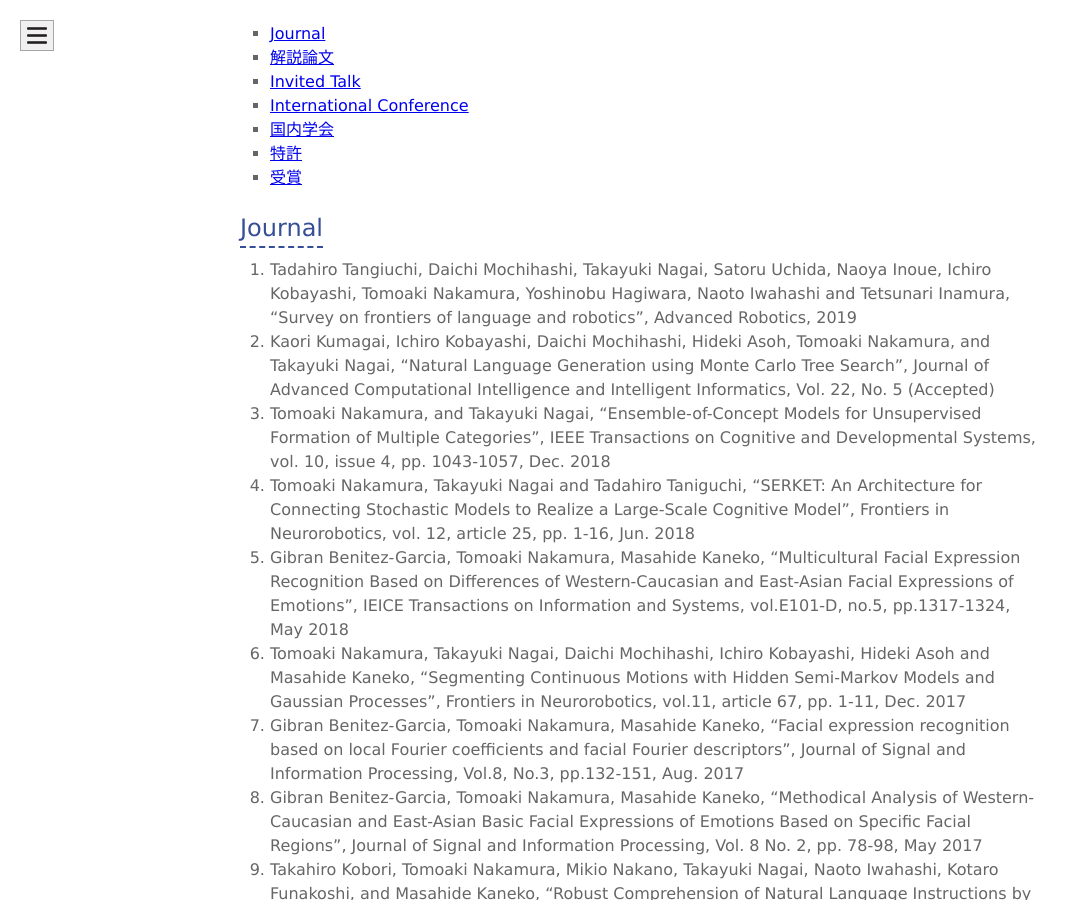
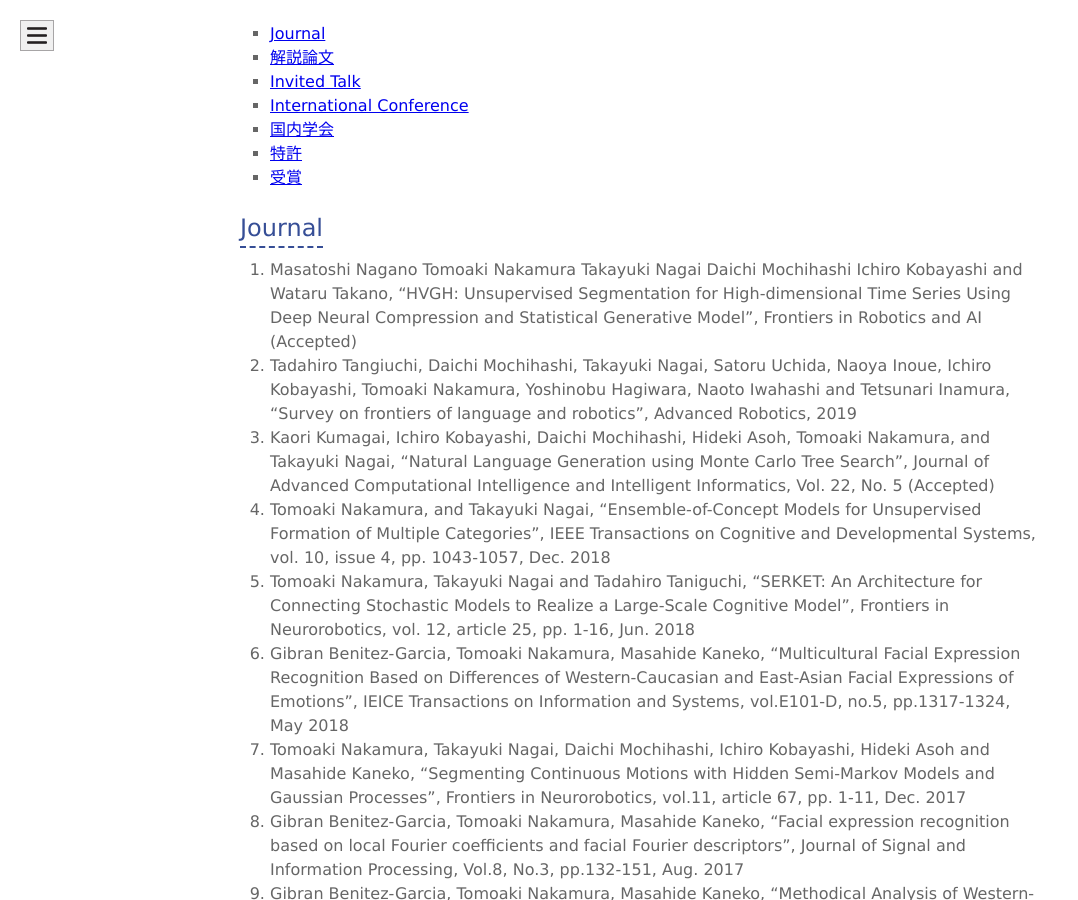
Before and after one commit to naka-lab/naka-lab.github.io, a Jekyll site: the page built from subpages/pub.md, in a window 1280 px wide and 900 px high, scrolled down 623 px. Shown: the whole window, without its empty margins (0-1078 px from the left). Built offline with Jekyll 4.4.1, drawn with Linux system fonts in a browser that asks for light colours.

Commit message:
Update pub.md

```diff
--- a/subpages/pub.md
+++ b/subpages/pub.md
@@ -15,6 +15,7 @@ layout: default
 
 
 ## Journal
+1. Masatoshi Nagano Tomoaki Nakamura Takayuki Nagai Daichi Mochihashi Ichiro Kobayashi and Wataru Takano, "HVGH: Unsupervised Segmentation for High-dimensional Time Series Using Deep Neural Compression and Statistical Generative Model", Frontiers in Robotics and AI (Accepted)
 1. Tadahiro Tangiuchi, Daichi Mochihashi, Takayuki Nagai, Satoru Uchida, Naoya Inoue, Ichiro Kobayashi, Tomoaki Nakamura, Yoshinobu Hagiwara, Naoto Iwahashi and Tetsunari Inamura, "Survey on frontiers of language and robotics", Advanced Robotics, 2019
 1. Kaori Kumagai, Ichiro Kobayashi, Daichi Mochihashi, Hideki Asoh, Tomoaki Nakamura, and Takayuki Nagai, "Natural Language Generation using Monte Carlo Tree Search",  Journal of Advanced Computational Intelligence and Intelligent Informatics,  Vol. 22, No. 5 (Accepted)
 1. Tomoaki Nakamura, and Takayuki Nagai, "Ensemble-of-Concept Models for Unsupervised Formation of Multiple Categories", IEEE Transactions on Cognitive and Developmental Systems, vol. 10, issue 4, pp. 1043-1057, Dec. 2018
```
